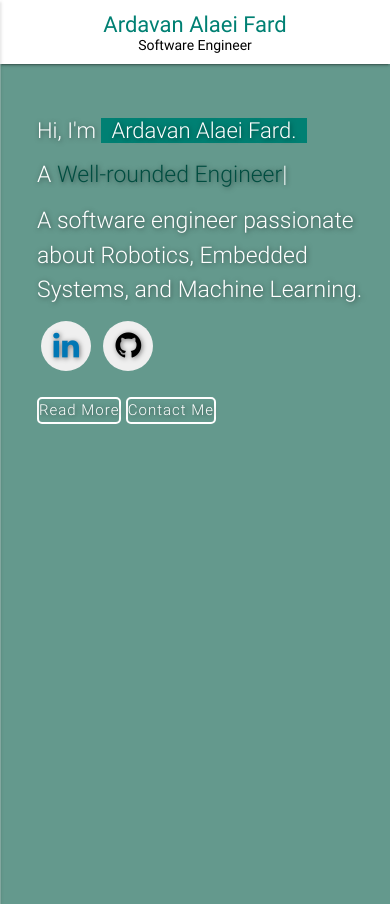
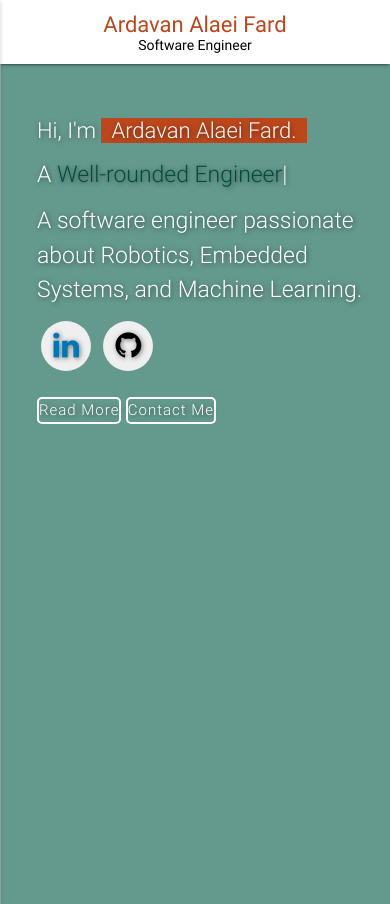
Before and after one commit to ardavan34/ardavan34.github.io, a plain HTML site: page index.html in a window 390 px wide. Shown: the top 904 px of the page. Drawn offline with nearby package versions, Linux system fonts and the light colour scheme; some icons are missing.

Commit message:
Changed more colors

```diff
--- a/assets/css/style.css
+++ b/assets/css/style.css
@@ -549,7 +549,7 @@ small {
 /* main .teal-text */
 
 .teal-text {
-  color: #008073 !important;
+  color: #bd471c !important;
 }
 
 /* .teal-text {
@@ -559,7 +559,7 @@ small {
 /* .teal */
 
 .teal {
-  background-color: #008073 !important;
+  background-color: #bd471c !important;
 }
 
 /* .teal {
@@ -602,7 +602,7 @@ small {
     position: absolute;
   }
   nav a.button-collapse, nav a.button-collapse i {
-    color: #009688;
+    color: #702d15;
     height: 56px;
     line-height: 56px;
   }
```
